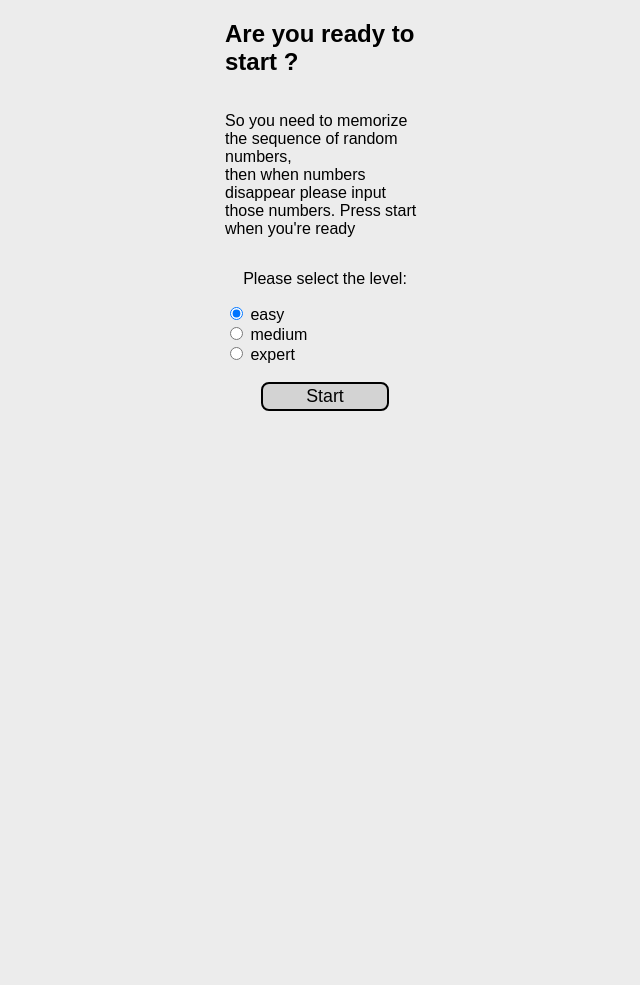
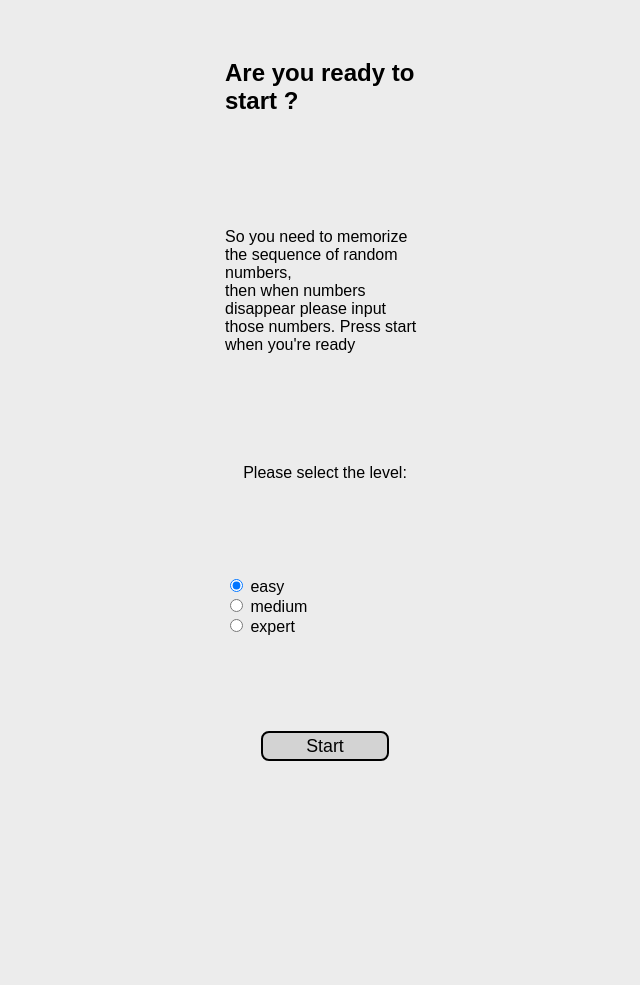
Before and after one commit to 1Piotr/NumbersGame, a plain HTML site: page main.html in a window 1280 px wide. Shown: the top 985 px of the page, without its empty margins (315-955 px from the left). Drawn offline with Linux system fonts and the light colour scheme.

Commit message:
Update style.css

```diff
--- a/style.css
+++ b/style.css
@@ -27,7 +27,7 @@ body {
 form {
     width:100%;
 }
-#container {
+#container, #intro {
     height:100vh;
 }
 #container, #box {
```
